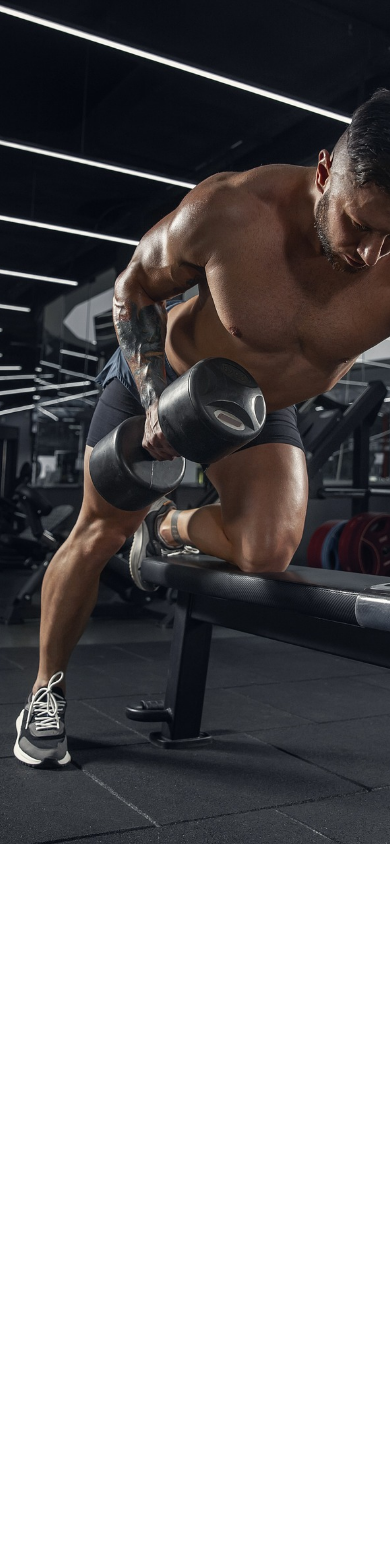
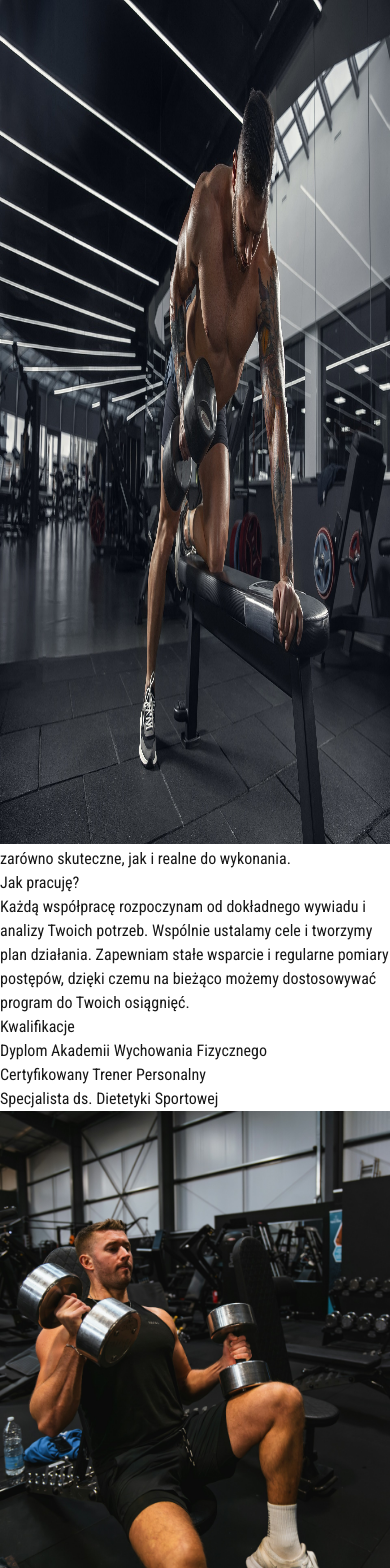
Before and after one commit to kapuscinskimateusz/personal-trainer, a Next.js app: page / in a window 390 px wide. Shown: the top 1568 px of the page. Before the commit the page ends 844 px from the top, so only its background shows below. Built offline with nearby package versions, Linux system fonts and the light colour scheme.

Commit message:
update Header and Offer styles, style AboutMe

```diff
--- a/src/app/page.tsx
+++ b/src/app/page.tsx
@@ -1,7 +1,7 @@
 import Navigation from '@/components/ui/Navigation'
 import Header from '@/components/ui/Header'
-// import AboutMe from '@/components/sections/AboutMe'
 import Offer from '@/components/sections/Offer'
+import AboutMe from '@/components/sections/AboutMe'
 
 export default function Home() {
     return (
@@ -10,7 +10,7 @@ export default function Home() {
             <Header />
             <main>
                 <Offer />
-                {/* <AboutMe /> */}
+                <AboutMe />
             </main>
         </div>
     )
--- a/src/components/sections/AboutMe.tsx
+++ b/src/components/sections/AboutMe.tsx
@@ -1,20 +1,58 @@
+import Image from 'next/image'
+import PersonalTrainerImage from '../../../public/personal-trainer.jpg'
+
 export default function AboutMe() {
     return (
-        <section id="o-mnie" className="h-screen bg-zinc-950 py-5 text-zinc-50">
-            <div className="container mx-auto px-5">
-                <h2 className="mb-2.5 text-2xl font-bold uppercase">O mnie</h2>
-                <p>
-                    Cześć! Nazywam się Jan Kowalski i jestem certyfikowanym
-                    trenerem personalnym z pasją do pomagania innym w osiąganiu
-                    ich celów. Sport towarzyszy mi od najmłodszych lat, a teraz
-                    dzielę się swoją wiedzą i doświadczeniem, by wspierać Cię na
-                    drodze do lepszego zdrowia, formy i samopoczucia. Wierzę, że
-                    kluczem do sukcesu jest indywidualne podejście, dlatego
-                    każdy trening czy plan tworzę z myślą o Twoich potrzebach i
-                    możliwościach. Bez względu na to, czy chcesz schudnąć,
-                    zbudować mięśnie, czy po prostu poczuć się lepiej – razem
-                    damy radę!
-                </p>
+        <section
+            id="o-mnie"
+            className="min-h-screen bg-zinc-950 py-5 text-zinc-50"
+        >
+            <div className="container mx-auto flex flex-col gap-5 px-5 md:gap-2.5 lg:flex-row-reverse">
+                <div className="md:p-2.5">
+                    <h2 className="mb-2.5 text-2xl font-bold uppercase">
+                        O mnie
+                    </h2>
+                    <div>
+                        <p className="mb-2.5 text-zinc-200">
+                            Nazywam się Jan Kowalski i jako trener personalny
+                            pomagam ludziom osiągać ich cele zdrowotne i
+                            sportowe. Wierzę, że każdy zasługuje na indywidualne
+                            podejście, dlatego tworzę spersonalizowane plany
+                            treningowe i żywieniowe, które są zarówno skuteczne,
+                            jak i realne do wykonania.
+                        </p>
+
+                        <div className="mb-2.5">
+                            <h3 className="mb-2.5 text-xl font-bold uppercase">
+                                Jak pracuję?
+                            </h3>
+                            <p className="text-zinc-200">
+                                Każdą współpracę rozpoczynam od dokładnego
+                                wywiadu i analizy Twoich potrzeb. Wspólnie
+                                ustalamy cele i tworzymy plan działania.
+                                Zapewniam stałe wsparcie i regularne pomiary
+                                postępów, dzięki czemu na bieżąco możemy
+                                dostosowywać program do Twoich osiągnięć.
+                            </p>
+                        </div>
+
+                        <div>
+                            <h3 className="mb-2.5 text-xl font-bold uppercase">
+                                Kwalifikacje
+                            </h3>
+                            <ul className="list-inside list-[square] text-zinc-200 marker:text-lime-500">
+                                <li>Dyplom Akademii Wychowania Fizycznego</li>
+                                <li>Certyfikowany Trener Personalny</li>
+                                <li>Specjalista ds. Dietetyki Sportowej</li>
+                            </ul>
+                        </div>
+                    </div>
+                </div>
+
+                <div className="relative ml-auto max-w-xs">
+                    <div className="absolute inset-0 bg-black/50"></div>
+                    <Image src={PersonalTrainerImage} alt="Personal trainer" />
+                </div>
             </div>
         </section>
     )
--- a/src/components/sections/Offer.tsx
+++ b/src/components/sections/Offer.tsx
@@ -23,23 +23,20 @@ const services = [
 
 export default function Offer() {
     return (
-        <section
-            id="oferta"
-            className="min-h-screen bg-zinc-950 py-5 text-zinc-50"
-        >
-            <div className="max-auto container flex flex-col gap-2.5 px-5">
+        <section id="oferta" className="bg-zinc-900 py-5 text-zinc-50">
+            <div className="container mx-auto grid gap-2.5 px-5 md:grid-cols-2 lg:grid-cols-3">
                 {services.map((service) => (
                     <div
                         key={service.title}
-                        className="flex flex-col gap-2.5 rounded-sm border-2 border-zinc-900 p-5 text-center"
+                        className="mx-auto flex max-w-md flex-col items-center gap-2.5 border-2 border-zinc-700 bg-zinc-800 p-5"
                     >
-                        <div className="flex justify-center">
-                            {service.icon}
-                        </div>
+                        {service.icon}
                         <h3 className="text-xl font-bold uppercase">
                             {service.title}
                         </h3>
-                        <p>{service.description}</p>
+                        <p className="text-center text-sm text-zinc-200">
+                            {service.description}
+                        </p>
                     </div>
                 ))}
             </div>
--- a/src/components/ui/Button.tsx
+++ b/src/components/ui/Button.tsx
@@ -6,7 +6,7 @@ interface ButtonProps {
 
 export default function Button({ children }: ButtonProps) {
     return (
-        <button className="inline-block rounded-sm bg-lime-500 px-5 py-2.5 text-xs font-semibold uppercase text-black transition-colors hover:bg-lime-600">
+        <button className="inline-block bg-lime-500 px-5 py-2.5 text-xs font-semibold uppercase text-black transition-colors hover:bg-lime-600">
             {children}
         </button>
     )
--- a/src/components/ui/Header.tsx
+++ b/src/components/ui/Header.tsx
@@ -11,18 +11,18 @@ export default function Header() {
                     src={BodybuilderImage}
                     alt="Bodybuilder"
                     fill
-                    objectFit="cover"
-                    className="-z-10"
+                    className="-z-10 object-cover"
+                    priority
                 />
 
-                <div className="container mx-auto flex h-full flex-col items-center justify-center gap-2.5 px-5 text-center text-white">
-                    <h1 className="text-xs font-semibold uppercase">
+                <div className="container mx-auto flex h-full flex-col items-center justify-center gap-2.5 px-5 text-center">
+                    <h1 className="text-xs font-semibold uppercase text-lime-500">
                         Trener personalny Jan Kowalski
                     </h1>
-                    <h2 className="text-3xl font-bold uppercase">
+                    <h2 className="text-3xl font-bold uppercase text-zinc-50">
                         Wymarzona forma na wyciągnięcie ręki!
                     </h2>
-                    <p>
+                    <p className="text-zinc-200">
                         Odkryj potencjał swojego ciała pod okiem
                         profesjonalisty.
                     </p>
--- a/src/components/ui/Navigation.tsx
+++ b/src/components/ui/Navigation.tsx
@@ -8,8 +8,8 @@ interface NavigationProps {
 }
 
 const menuItems: Option<string>[] = [
+    { text: 'Oferta', value: '#oferta' },
     { text: 'O mnie', value: '#o-mnie' },
-    { text: 'Oferta', value: '#oferta' },
     { text: 'Kontakt', value: '#kontakt' },
 ]
 
```
Also changed, not shown: public/personal-trainer.jpg (added).
